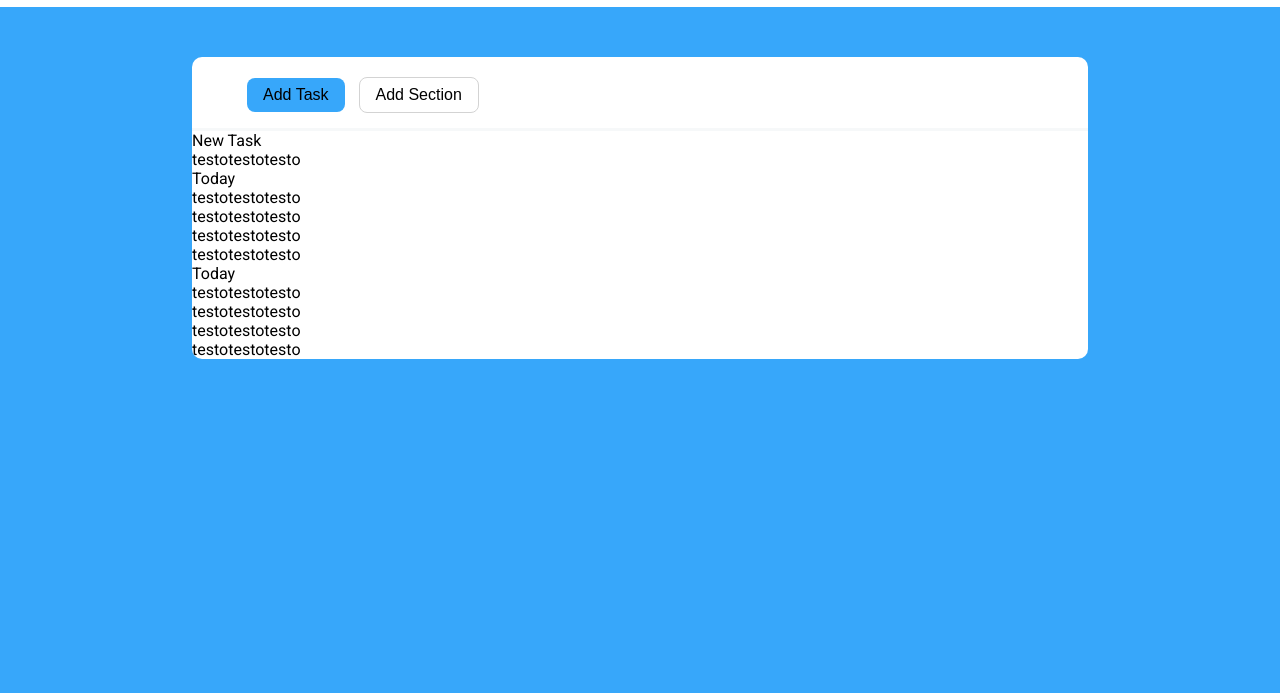
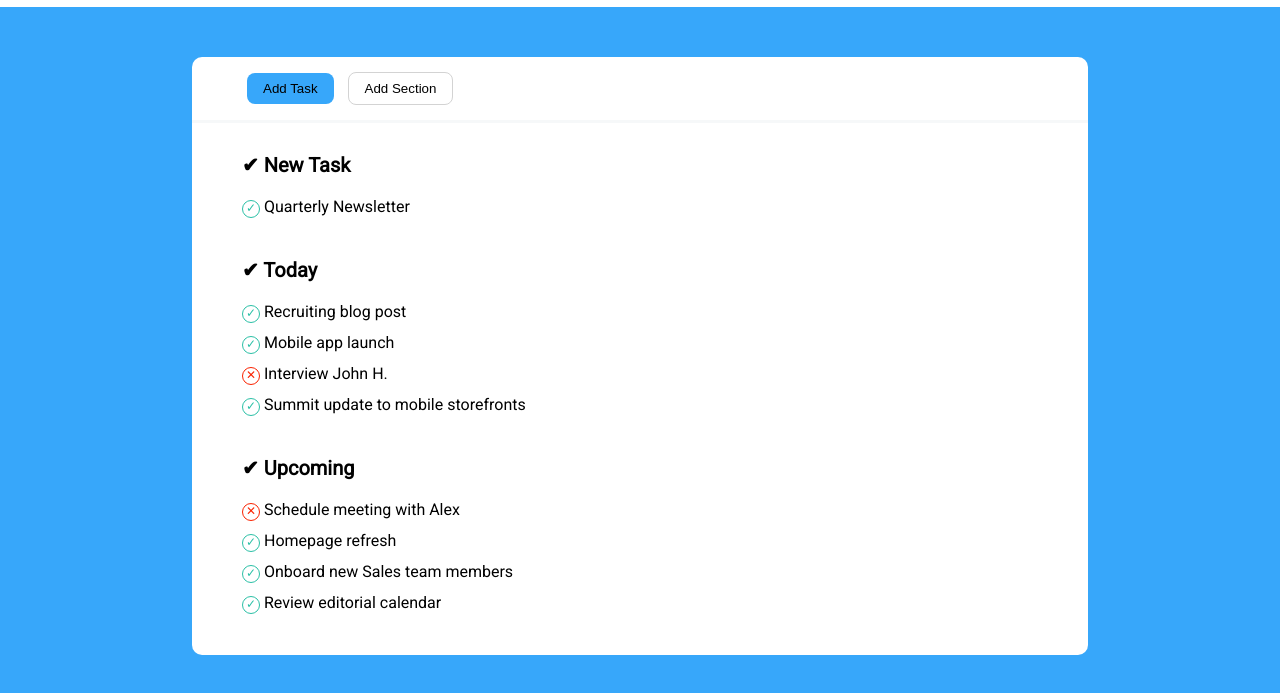
Before and after one commit to valeriosalzano/html-css-toboolist, a plain HTML site: page index.html in a window 1280 px wide. Shown: the part 63-756 px from the top of the page. Drawn offline with Linux system fonts and the light colour scheme.

Commit message:
list-checkmarks

```diff
--- a/css/style.css
+++ b/css/style.css
@@ -24,7 +24,7 @@ header .container{
 }
 
 #logo-text{
-    font-weight: 800;
+    font-weight: 900;
     font-size: 40px;
 }
 
@@ -36,11 +36,10 @@ main .container{
 
 nav{
     border-bottom: 3px solid #F6F8F9;
-    padding:15px 50px 10px;
+    padding:10px 50px 10px;
 }
 
 .button{
-    font-size: 16px;
     margin: 5px;
     padding:8px 16px;
     border: none;
@@ -55,3 +54,52 @@ nav{
     background-color: white;
     border: 1px solid lightgray;
 }
+
+.categories-container{
+    margin:30px 50px;
+    padding-bottom:1px;
+}
+
+.categories-container section{
+    margin-bottom:40px;
+}
+
+.categories-title{
+    font-weight: bold;
+    font-size: 20px;
+    margin-bottom: 20px;
+}
+
+.categories-title .check-mark::before{
+    content: '\2714';
+}
+
+section .checklist{
+    margin-bottom:20px;
+}
+
+.list-element{
+    margin-bottom:10px;
+}
+
+.checklist .mark::before{
+    display:inline-block;
+    text-align: center;
+    width:16px;
+    height:16px;
+    font-size: 12px;
+    border-radius: 50%;
+    border: 1px solid;
+}
+.checked.mark::before{
+    content: '\2713';
+    color: #2BC0A6;
+    border-color: #2BC0A6;
+}
+
+.unchecked.mark::before{
+    content: '\2715';
+    color: #FA2200;
+    border-color: #FA2200;
+
+}
--- a/index.html
+++ b/index.html
@@ -25,67 +25,71 @@
                     <button class="button" id="add-section">Add Section</button>
                 </nav>
 
-                <div>
+                <div class="categories-container">
                     <section class="new-task">
-                        <span>New Task</span>
+                        <div class="categories-title">
+                            <span class="check-mark"></span> New Task
+                        </div>
                         <div class="checklist">
-                            <div>
-                                <span class="checked"></span>
-                                testotestotesto
+                            <div class="list-element">
+                                <span class="checked mark"></span>
+                                <span class="title">Quarterly Newsletter</span>
                                 <span class="label"></span>
                             </div>
                         </div>
                     </section>
 
                     <section class="today">
-                        <span class="check-mark"></span>
-                        <span>Today</span>
+                        <div class="categories-title">
+                            <span class="check-mark"></span> Today
+                        </div>
                         <div class="checklist">
-                            <div>
-                                <span class="checked"></span>
-                                testotestotesto
+                            <div class="list-element">
+                                <span class="checked mark"></span>
+                                <span class="title">Recruiting blog post</span>
                                 <span class="label"></span>
                             </div>
-                            <div>
-                                <span class="checked"></span>
-                                testotestotesto
+                            <div class="list-element">
+                                <span class="checked mark"></span>
+                                <span class="title">Mobile app launch</span>
                                 <span class="label"></span>
                             </div>
-                            <div>
-                                <span class="checked"></span>
-                                testotestotesto
+                            <div class="list-element">
+                                <span class="unchecked mark"></span>
+                                <span class="title">Interview John H.</span>
                                 <span class="label"></span>
                             </div>
-                            <div>
-                                <span class="checked"></span>
-                                testotestotesto
+                            <div class="list-element">
+                                <span class="checked mark"></span>
+                                <span class="title">Summit update to mobile storefronts</span>
                                 <span class="label"></span>
                             </div>
                         </div>
                     </section>
 
                     <section class="upcoming">
-                        <span class="check-mark"></span>
-                        <span>Today</span>
+                        <div class="categories-title">
+                            <span class="check-mark"></span> Upcoming
+                        </div>
                         <div class="checklist">
-                            <div>
-                                <span class="checked"></span>
-                                testotestotesto
+                            <div class="list-element">
+                                <span class="unchecked mark"></span>
+                                <span class="title">Schedule meeting with Alex</span>
                                 <span class="label"></span>
                             </div>
-                            <div>
-                                <span class="checked"></span>
-                                testotestotesto
+                            <div class="list-element">
+                                <span class="checked mark"></span>
+                                <span class="title">Homepage refresh</span>
                                 <span class="label"></span>
                             </div>
-                            <div>
-                                <span class="checked"></span>
-                                testotestotesto
+                            <div class="list-element">
+                                <span class="checked mark"></span>
+                                <span class="title">Onboard new Sales team members</span>
                                 <span class="label"></span>
                             </div>
-                            <div>
-                                <span class="checked"></span>
-                                testotestotesto
+                            <div class="list-element">
+                                <span class="checked mark"></span>
+                                <span class="title">Review editorial calendar</span>
                                 <span class="label"></span>
                             </div>
                         </div>
```
